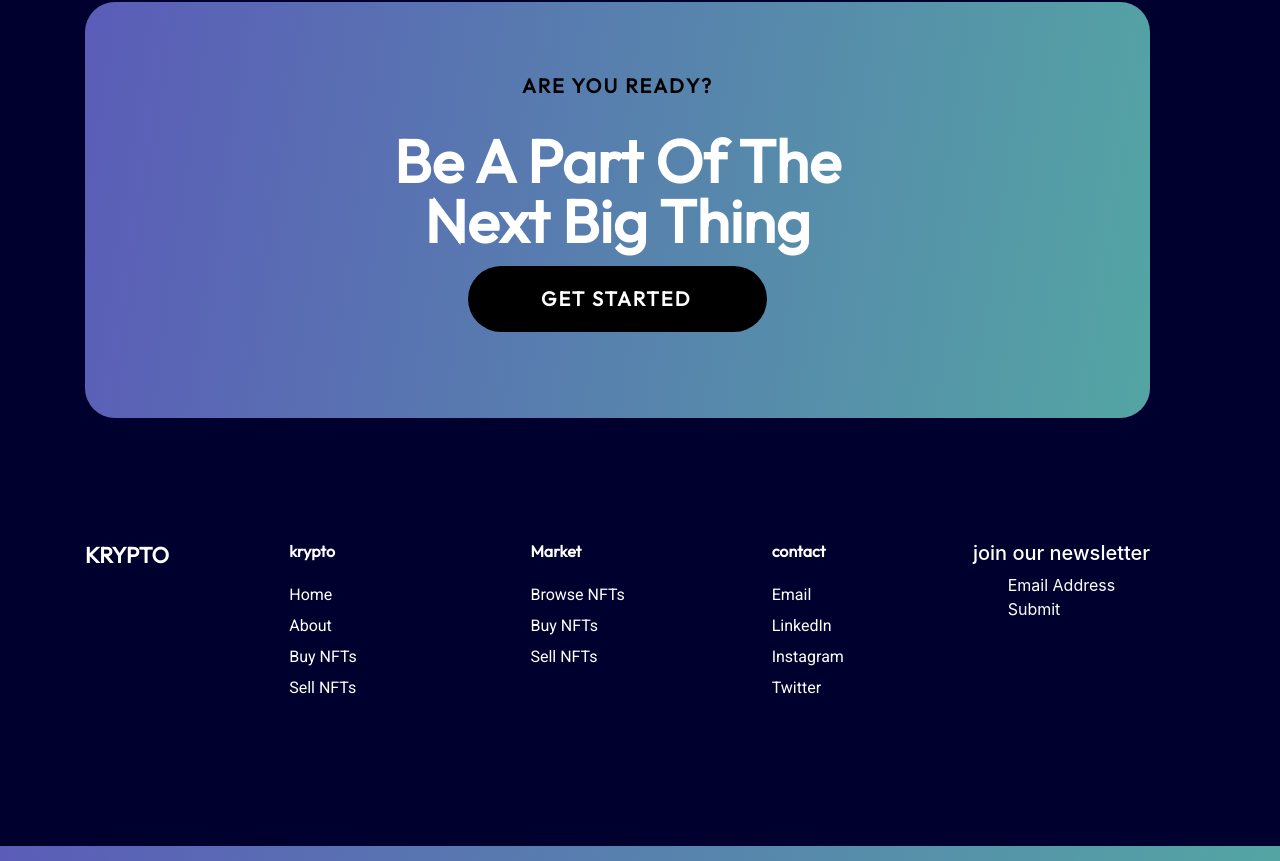
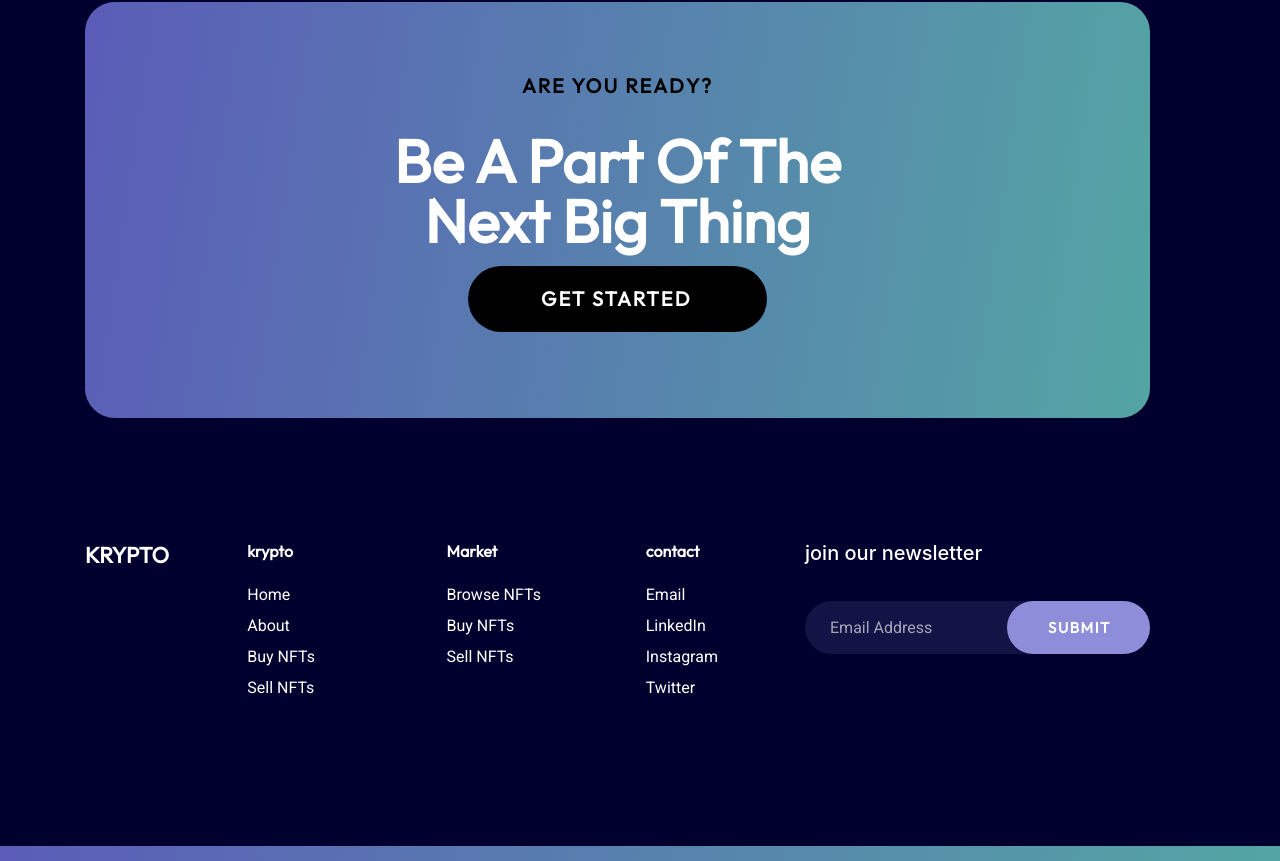
Before and after one commit to abdumamdouh/krypto, an Angular app: page / in a window 1280 px wide. Shown: the part 3161-4022 px from the top of the page. Built offline with nearby package versions, Linux system fonts and the light colour scheme.

Commit message:
dummy form

```diff
--- a/src/app/components/footer/footer.component.css
+++ b/src/app/components/footer/footer.component.css
@@ -51,3 +51,56 @@ section span {
   text-transform: uppercase;
   color: #ffffff;
 }
+
+.email {
+  width: 345px;
+  height: 53px;
+  background: #131345;
+  border-radius: 70px;
+}
+
+.sub {
+  display: flex;
+  flex-direction: row;
+  justify-content: center;
+  align-items: center;
+  padding: 20px 70px 19px 73px;
+  gap: 10px;
+  width: 130px;
+  height: 53px;
+  background: #8d8dda;
+  border-radius: 70px;
+}
+
+.sub div {
+  width: 64px;
+  height: 28px;
+  font-family: "Outfit";
+  font-style: normal;
+  font-weight: 700;
+  font-size: 15px;
+  line-height: 28px;
+  letter-spacing: 0.1em;
+  text-transform: uppercase;
+  color: #ffffff;
+  flex: none;
+  order: 0;
+  flex-grow: 0;
+}
+
+.em {
+  left: 65%;
+  right: 27.15%;
+  font-family: "Roboto";
+  font-style: normal;
+  font-weight: 400;
+  font-size: 16px;
+  line-height: 31px;
+  color: #ffffff;
+  opacity: 0.62;
+  padding-left: 25px;
+}
+
+h5 {
+  margin-bottom: 36px;
+}
--- a/src/app/components/footer/footer.component.html
+++ b/src/app/components/footer/footer.component.html
@@ -20,11 +20,13 @@
     <li><a href="#">Instagram</a></li>
     <li><a href="#">Twitter</a></li>
   </ul>
-  <div class="join d-flex flex-column align-items-center">
+  <div class="join d-flex flex-column align-items-start">
     <h5>join our newsletter</h5>
     <div>
-      <div>Email Address</div>
-      <div>Submit</div>
+      <div class="email d-flex justify-content-between align-items-center">
+        <div class="em">Email Address</div>
+        <div class="sub"><div>Submit</div></div>
+      </div>
     </div>
   </div>
 </section>
```
